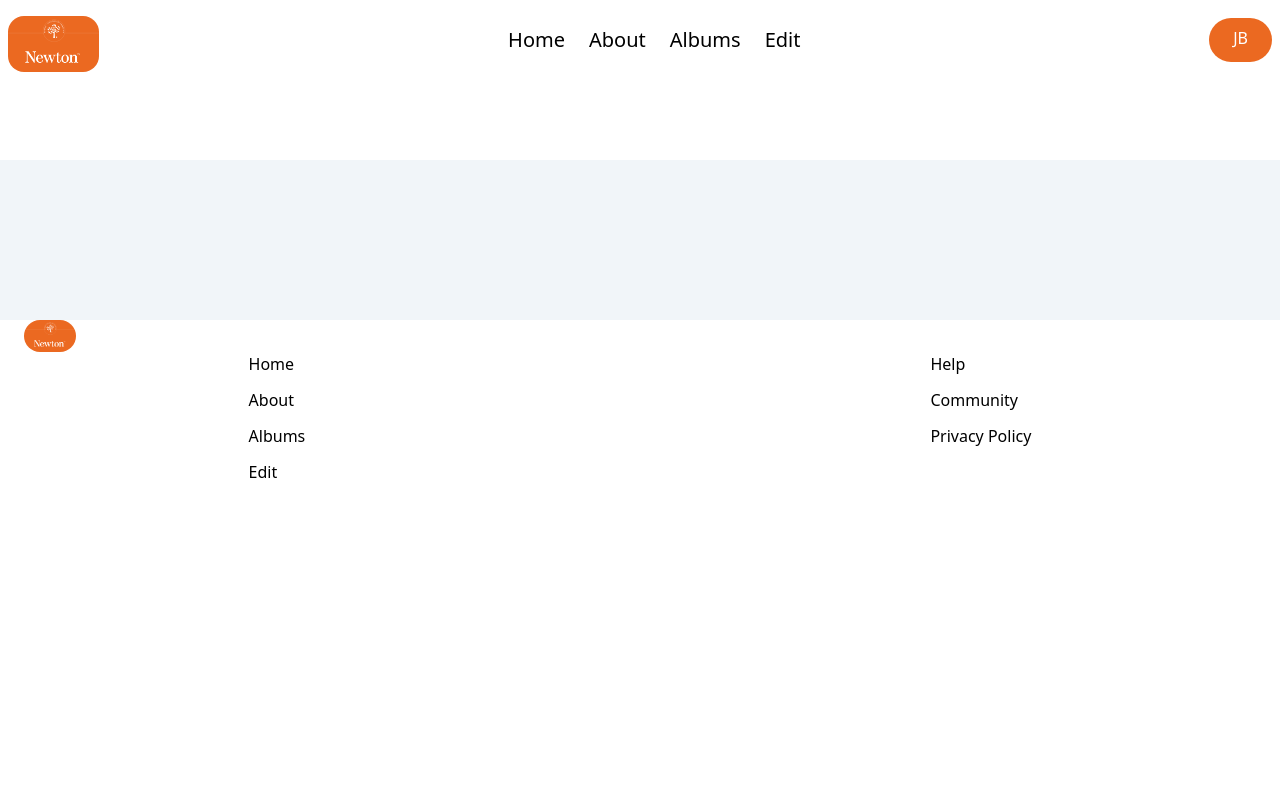
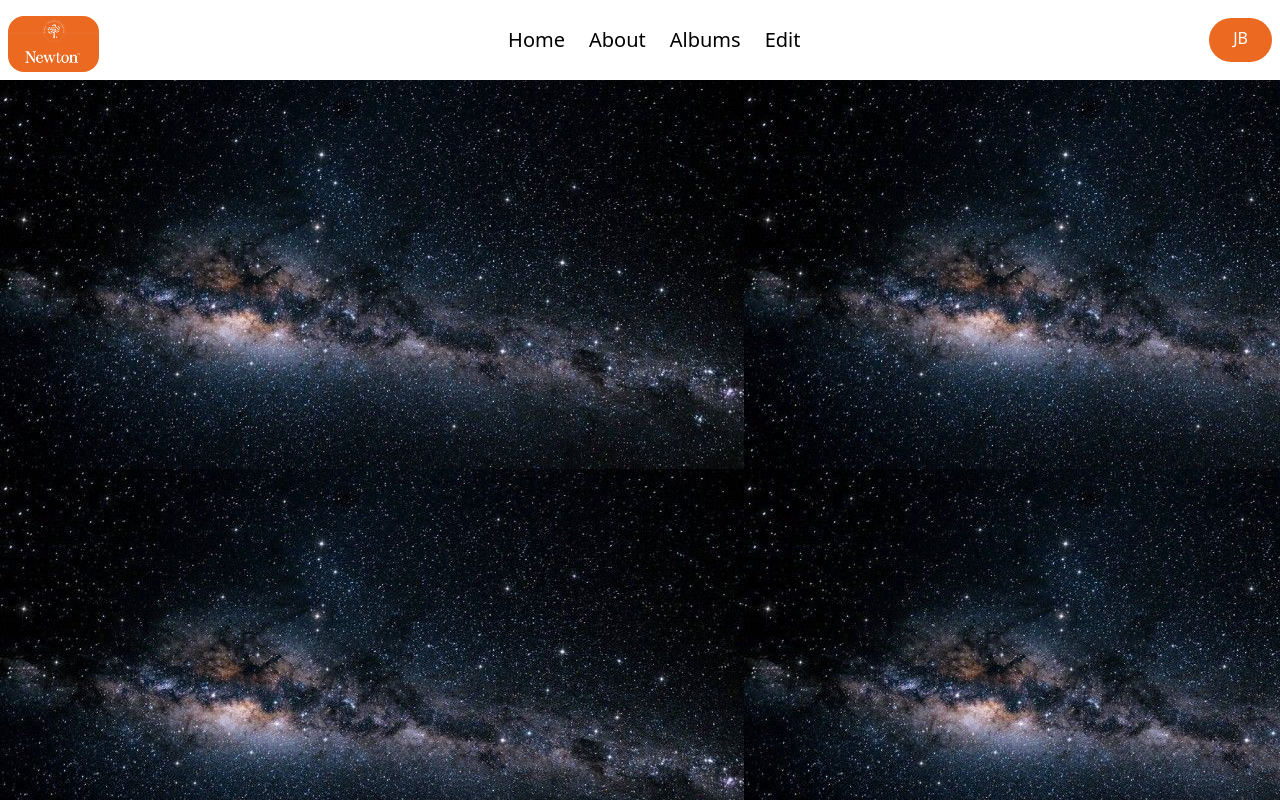
Before and after one commit to Erilzor/webproject, a Next.js app: page / in a window 1280 px wide. Shown: the top 800 px of the page. Built offline with nearby package versions, Linux system fonts and the light colour scheme.

Commit message:
change background

```diff
--- a/src/components/Footer.jsx
+++ b/src/components/Footer.jsx
@@ -1,6 +1,6 @@
 export default function Footer(){
     return <>
-     <footer class="bg-white">
+     <footer class="bg-blue-900">
     {/* <!--Flex container--> */}
     <div class="container flex flex-col-reverse justify-between px-6
       mx-auto space-y-8 md:flex-row md:space-y-0">
@@ -16,13 +16,13 @@ export default function Footer(){
 
      {/* <!--List Container--> */}
      <div class="flex justify-around space-x-32 pb-10">
-      <div class="flex flex-col space-y-3 text-black">
+      <div class="flex flex-col space-y-3 text-white">
         <a href="/" class="hover:text-newtoncolor">Home</a>
         <a href="/about" class="hover:text-newtoncolor">About</a>
         <a href="/albums" class="hover:text-newtoncolor">Albums</a>
         <a href="/edit" class="hover:text-newtoncolor">Edit</a>
       </div>
-      <div class="flex flex-col space-y-3 text-black">
+      <div class="flex flex-col space-y-3 text-white">
         <a href="#" class="hover:text-newtoncolor">Help</a>
         <a href="#" class="hover:text-newtoncolor">Community</a>
         <a href="#" class="hover:text-newtoncolor">Privacy Policy</a>
--- a/src/pages/albums.jsx
+++ b/src/pages/albums.jsx
@@ -12,7 +12,7 @@ return <main>
       <Navbar/>
 
 
-  <section id="hero" class="bg-blue-800 py-10">
+  <section id="hero" class="bg-hero-pattern py-10">
 
    <AlbumHeaders/>
 
--- a/src/pages/index.jsx
+++ b/src/pages/index.jsx
@@ -12,20 +12,14 @@ const Home = () => {
   <Navbar/>
 
 
-  <section id="hero" class=" py-10">
+  <section id="hero" class=" py-96 bg-hero-pattern">
 
   </section>
 
 
-  <section id="recent" class="bg-primary-background-color py-10">
-
-  </section>
 
 
-  <section id="frequent" class="bg-primary-background-color py-10">
 
-
-  </section>
   <Footer/>
     </>
   );
--- a/tailwind.config.cjs
+++ b/tailwind.config.cjs
@@ -7,8 +7,11 @@ module.exports = {
       fontSize:{
         xxs: '0.5rem',
       },
+      backgroundImage:{
+        'hero-pattern': "url('/img/space.jpg')",
+        'footer-texture': "url('/img/footer-texture.png')",
+      },
       colors:{
-        'primary-background-color': '#f1f5f9',
         'white': '#ffffff',
         'black': '#000000',
         'border-color': '#4b5563',
```
Also changed, not shown: public/img/space.jpg (added).
